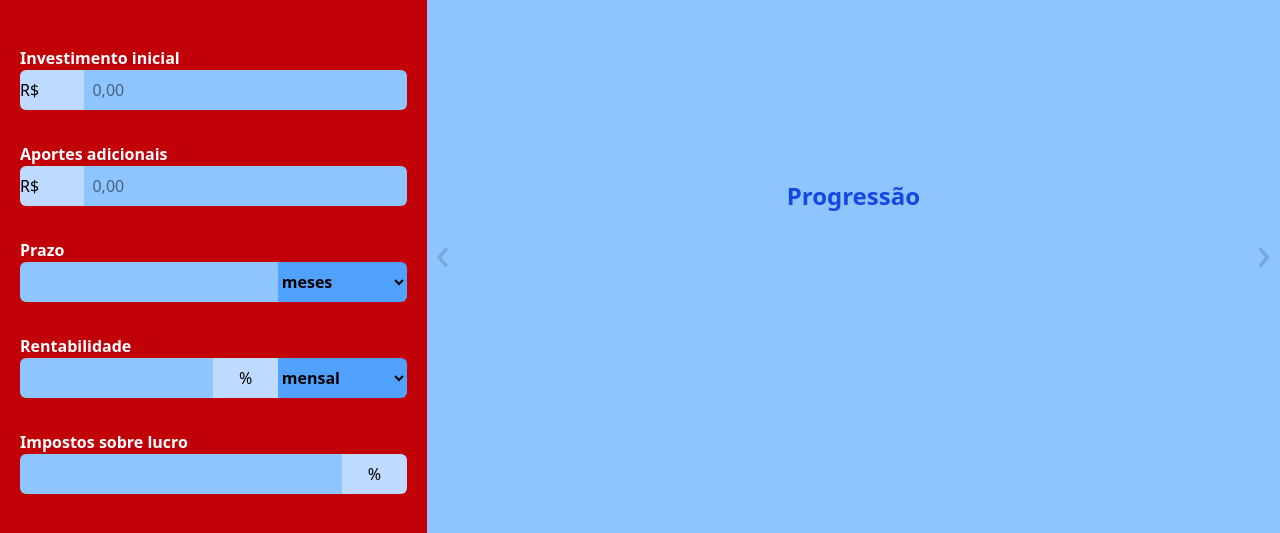
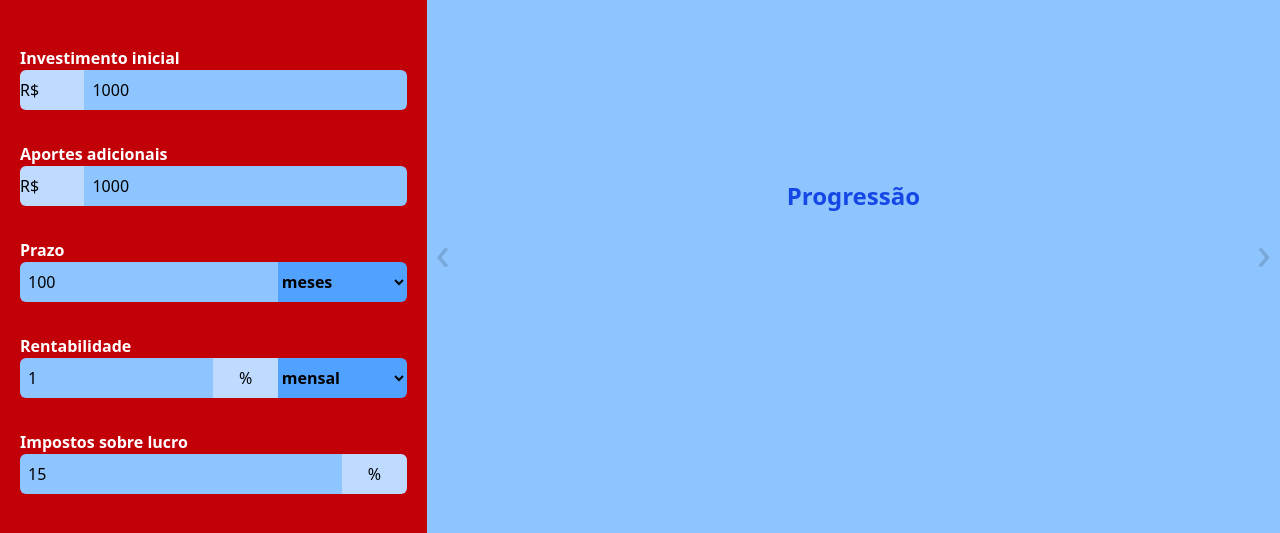
Before and after one commit to vinhorozz/ProjetCalculadoraDeInvestimentos, a website built with Vite: page index.html in a window 1280 px wide. Shown: the part 148-681 px from the top of the page. Built offline with nearby package versions, Linux system fonts and the light colour scheme.

Commit message:
valor padrão para testesl

```diff
--- a/index.html
+++ b/index.html
@@ -17,20 +17,20 @@
           <label class="font-semibold text-white" for="startingAmount">Investimento inicial</label>
         <div class="flex w-full ">
           <input class="h-10 bg-blue-200 w-1/6 rounded-l-md" type="text" value="R$" disabled/>
-          <input class="h-10 bg-blue-300 w-5/6 rounded-r-md start-0 px-2" step="1000" min="0" type="text" id="startingAmount" name="startingAmount" placeholder="0,00" required />
+  <input class="h-10 bg-blue-300 w-5/6 rounded-r-md start-0 px-2" step="1000" min="0" type="text" id="startingAmount" name="startingAmount" placeholder="0,00" value="1000" required/>
         </div>
         </div>
         <div class="flex flex-col px-3 mt-2 h-[5.5rem]">
           <label class="font-semibold text-white" for="additionalIncomes">Aportes adicionais</label>
         <div class="flex w-full">
           <input class="h-10 bg-blue-200 w-1/6 rounded-l-md" type="text" value="R$" disabled/>
-          <input class="h-10 bg-blue-300 w-5/6 rounded-r-md px-2" min="0" step="1000" type="text" id="additionalIncomes" name="additionalIncomes" placeholder="0,00"/>
+          <input class="h-10 bg-blue-300 w-5/6 rounded-r-md px-2" min="0" step="1000" type="text" id="additionalIncomes" name="additionalIncomes" placeholder="0,00" value="1000" />
         </div>
         </div>
         <div class="flex flex-col px-3 mt-2 h-[5.5rem]">
           <label class="font-semibold text-white" for="period">Prazo</label>
         <div class="flex w-full ">
-          <input class="h-10 bg-blue-300 w-4/6 rounded-l-md px-2" min="0" type="text" id="period" name="period" required/>
+          <input class="h-10 bg-blue-300 w-4/6 rounded-l-md px-2" min="0" type="text" id="period" name="period" value="100" required/>
           <select id="evaluatePeriod" class="bg-blue-400 w-2/6 rounded-r-md font-semibold hover:bg-blue-900 hover:text-white">
             <option value="monthly">meses</option>
             <option value="yearly">anos</option>
@@ -41,7 +41,7 @@
         <div class="flex flex-col px-3 mt-2 h-[5.5rem]">
           <label class="font-semibold text-white" for="interestRates">Rentabilidade</label>
         <div class="flex w-full ">
-          <input class="h-10 bg-blue-300 w-3/6 rounded-l-md px-2" min="0" type="text" id="interestRates" name="interestRates" required/>
+          <input class="h-10 bg-blue-300 w-3/6 rounded-l-md px-2" min="0" type="text" id="interestRates" name="interestRates" value="1" required/>
           <input class="h-10 bg-blue-200 w-1/6 text-center" type="text" value="%" disabled/>
           <select id="ratePeriod" class="bg-blue-400 w-2/6 rounded-r-md font-semibold hover:bg-blue-900 hover:text-white">
             <option value="monthly">mensal</option>
@@ -53,7 +53,7 @@
         <div class="flex flex-col px-3 mt-2">
           <label class="font-semibold text-white" for="fees">Impostos sobre lucro</label>
         <div class="flex w-full">
-          <input class="h-10 bg-blue-300 w-5/6 rounded-l-md px-2" min="0" type="text" id="fees" name="fees" required/>
+          <input class="h-10 bg-blue-300 w-5/6 rounded-l-md px-2" min="0" type="text" id="fees" name="fees" value="15" required/>
 
           <input class="h-10 bg-blue-200 w-1/6 rounded-r-md text-center" type="text" value="%" disabled/>
         </div>
```
